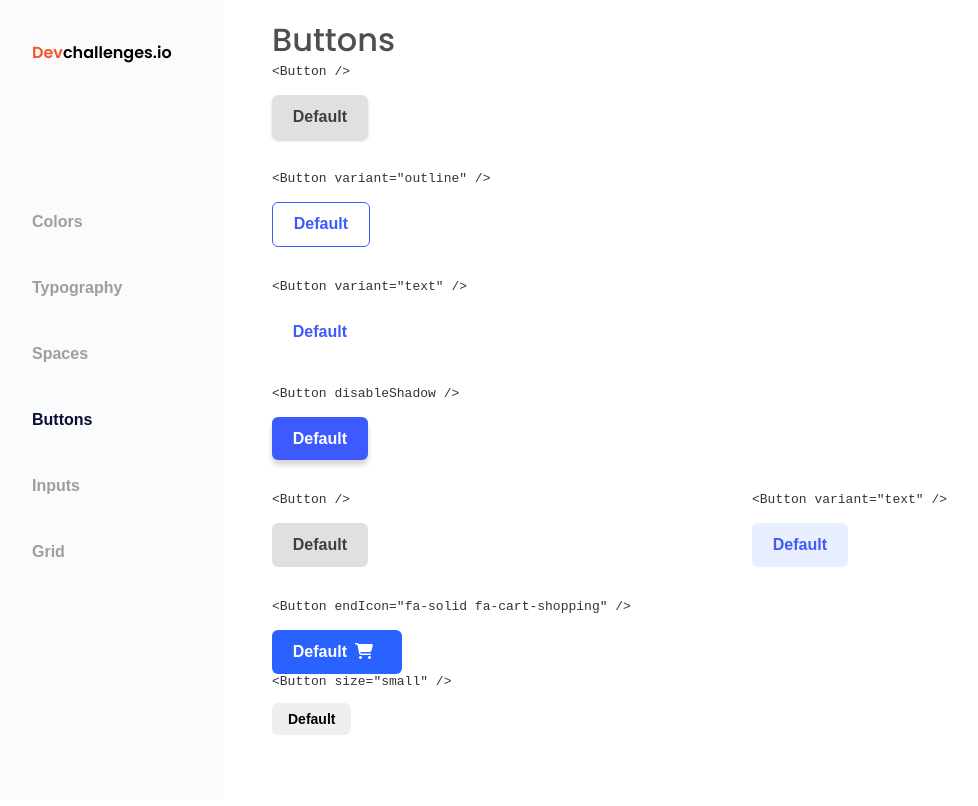
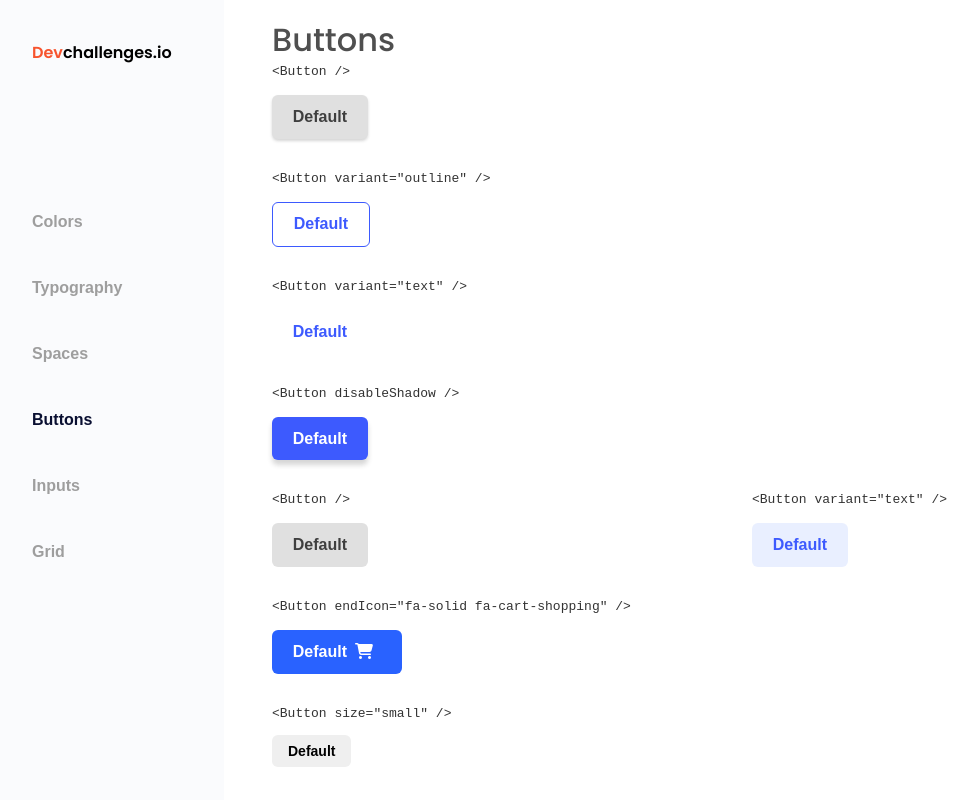
Before and after one commit to gabycode/buttonComponent, a React (Vite) app: page / in a window 1280 px wide. Shown: the top 806 px of the page, without its empty margins (0-978 px from the left). Built offline with nearby package versions, Linux system fonts and the light colour scheme.

Commit message:
fix: class names

```diff
--- a/src/components/Buttons.jsx
+++ b/src/components/Buttons.jsx
@@ -81,7 +81,7 @@ export default function Buttons() {
       </div>
 
       <div className="button-row">
-        <div className="btn-container">
+        <div className="btns-container">
           <pre className="button-title">
             &lt;Button {iconOnEnd ? "startIcon=" : "endIcon="}"fa-solid
             fa-cart-shopping" /&gt;
@@ -104,11 +104,11 @@ export default function Buttons() {
       </div>
 
       <div className="button-row">
-        <div className="btn-container">
+        <div className="btns-container">
           <pre className="button-title">
             &lt;Button size="{`${size}`}" /&gt;
           </pre>
-          <button className={`button-${size}`} onClick={handleClick}>
+          <button className={`btn button-${size}`} onClick={handleClick}>
             Default
           </button>
         </div>
```
